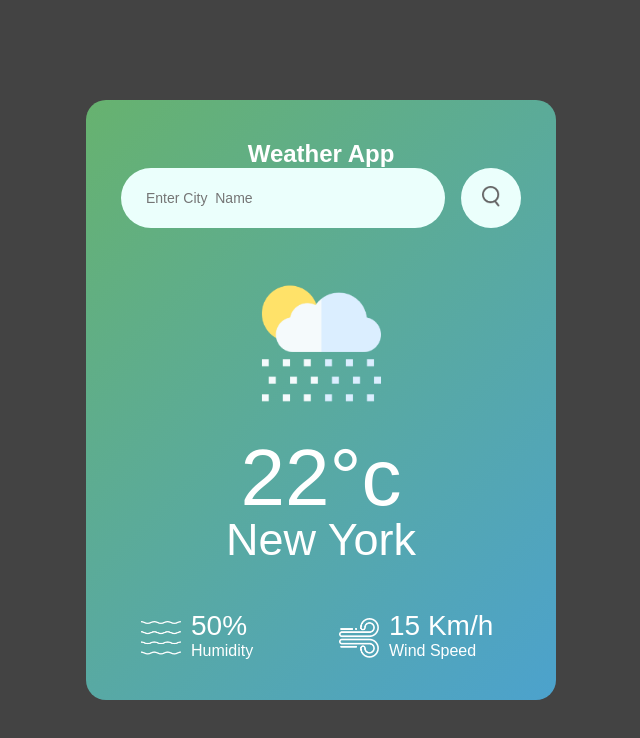
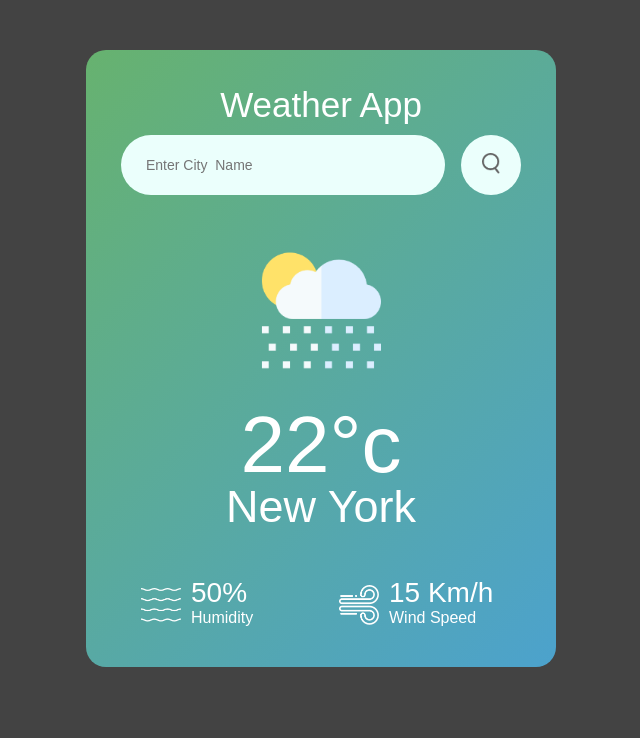
Before and after one commit to ashikulislamm/simple-weather-app, a plain HTML site: page index.html in a window 1280 px wide. Shown: the whole page, without its empty margins (319-959 px from the left). Drawn offline with Linux system fonts and the light colour scheme.

Commit message:
Ui Edited

```diff
--- a/style.css
+++ b/style.css
@@ -14,10 +14,18 @@ body {
     max-width: 470px;
     background: linear-gradient(135deg, #67b26f, #4ca2cd);
     color: #fff;
-    margin: 100px auto 0;
+    margin: 50px auto 10px;
     border-radius: 20px;
     padding: 40px 35px;
     text-align: center;
+}
+
+.title{
+    text-align: center;
+    margin-bottom: 10px;
+    font-size: 35px;
+    font-weight: 400;
+    margin-top: -5px;
 }
 
 .search{
```
